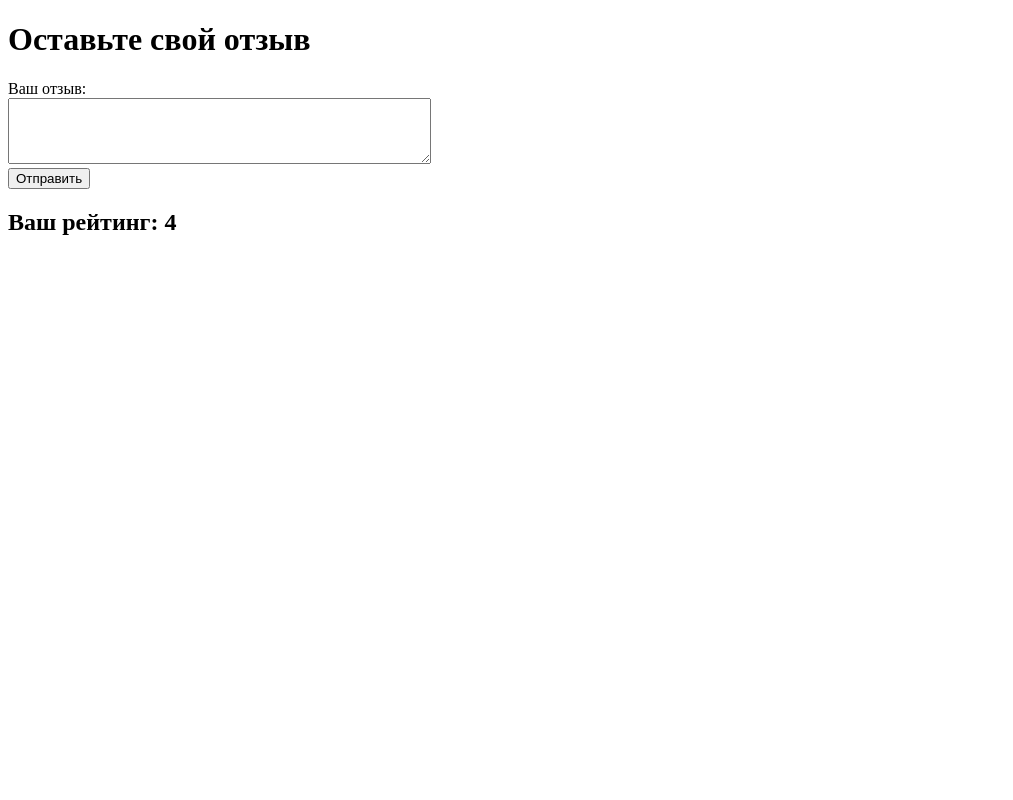
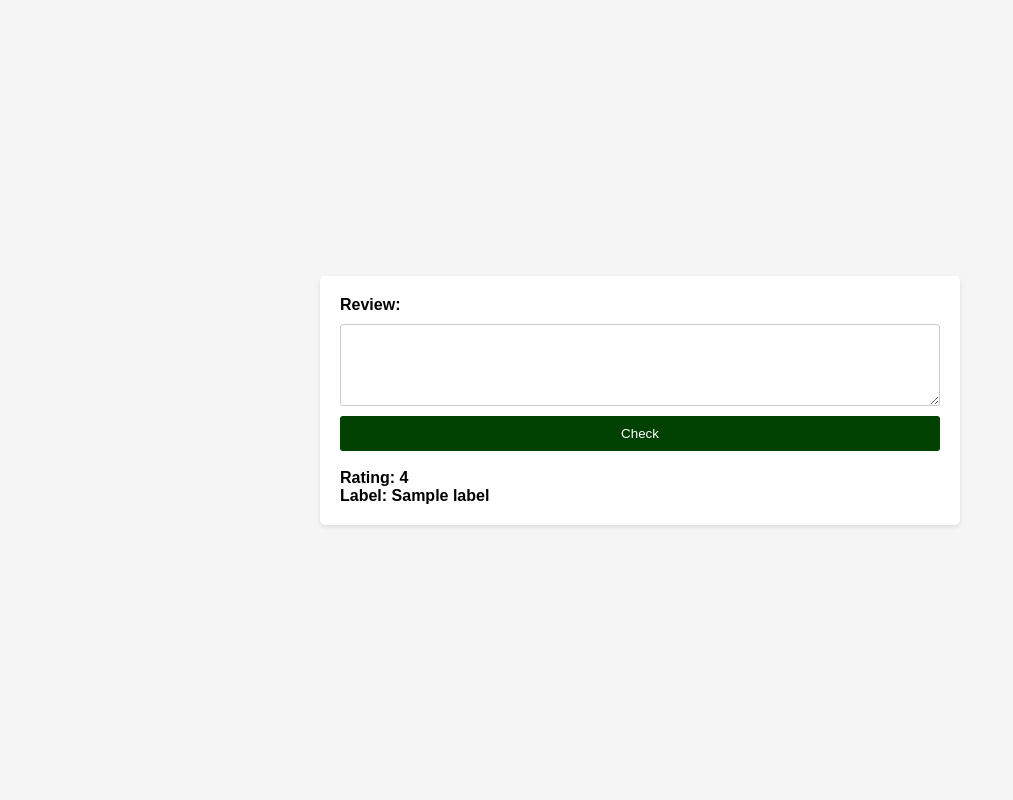
Before and after one commit to senyabk/sentiment_analysis_test, a Django app: template main/templates/main/index.html in a window 1280 px wide. Shown: the whole page, without its empty margins (0-1013 px from the left). Run offline with Django 4.2, Linux system fonts and the light colour scheme; the template is opened without the code that fills it: most values are stand-ins (such as "Sample title", 1, 10 or a date in 2020).

```diff
--- a/main/templates/main/index.html
+++ b/main/templates/main/index.html
@@ -2,19 +2,75 @@
 <html lang="en">
 <head>
     <meta charset="UTF-8">
-    <title>Главная страница</title>
+    <meta name="viewport" content="width=device-width, initial-scale=1.0">
+    <title>Main page</title>
+    <style>
+        body {
+            font-family: Arial, sans-serif;
+            margin: 0;
+            padding: 0;
+            display: flex;
+            justify-content: center;
+            align-items: center;
+            min-height: 100vh;
+            background-color: #f5f5f5;
+        }
+
+        .container {
+            width: 90%;
+            max-width: 600px;
+            padding: 20px;
+            background-color: #fff;
+            box-shadow: 0px 2px 4px rgba(0, 0, 0, 0.1);
+            border-radius: 5px;
+        }
+
+        form {
+            display: flex;
+            flex-direction: column;
+        }
+
+        label {
+            font-weight: bold;
+            margin-bottom: 10px;
+        }
+
+        textarea {
+            padding: 10px;
+            border: 1px solid #ccc;
+            border-radius: 3px;
+            resize: vertical;
+        }
+
+        button {
+            margin-top: 10px;
+            padding: 10px 20px;
+            background-color: #004000;
+            border: none;
+            color: white;
+            border-radius: 3px;
+            cursor: pointer;
+        }
+
+        h2 {
+            font-size: 24px;
+            margin-top: 20px;
+        }
+    </style>
 </head>
 <body>
-    <h1>Оставьте свой отзыв</h1>
-    <form method="post">
-        {% csrf_token %}
-        <label for="review_text">Ваш отзыв:</label><br>
-        <textarea id="review_text" name="review_text" rows="4" cols="50"></textarea><br>
-        <button type="submit">Отправить</button>
-    </form>
+    <div class="container">
+        <form method="post">
+            {% csrf_token %}
+            <label for="review_text">Review:</label>
+            <textarea id="review_text" name="review_text" rows="4" cols="50"></textarea>
+            <button type="submit">Check</button>
+        </form>
 
-    {% if rating %}
-        <h2>Ваш рейтинг: {{ rating }}</h2>
-    {% endif %}
+        {% if rating %}
+            <br /><label>Rating: {{ rating }}</label>
+            <br /><label>Label: {{ label }}</label>
+        {% endif %}
+    </div>
 </body>
 </html>
```
Also changed, not shown: main/classification.py (+16 -6 lines), main/views.py (+5 -2 lines), manage.py (+1 -16 lines), README.md, 3 other files.
